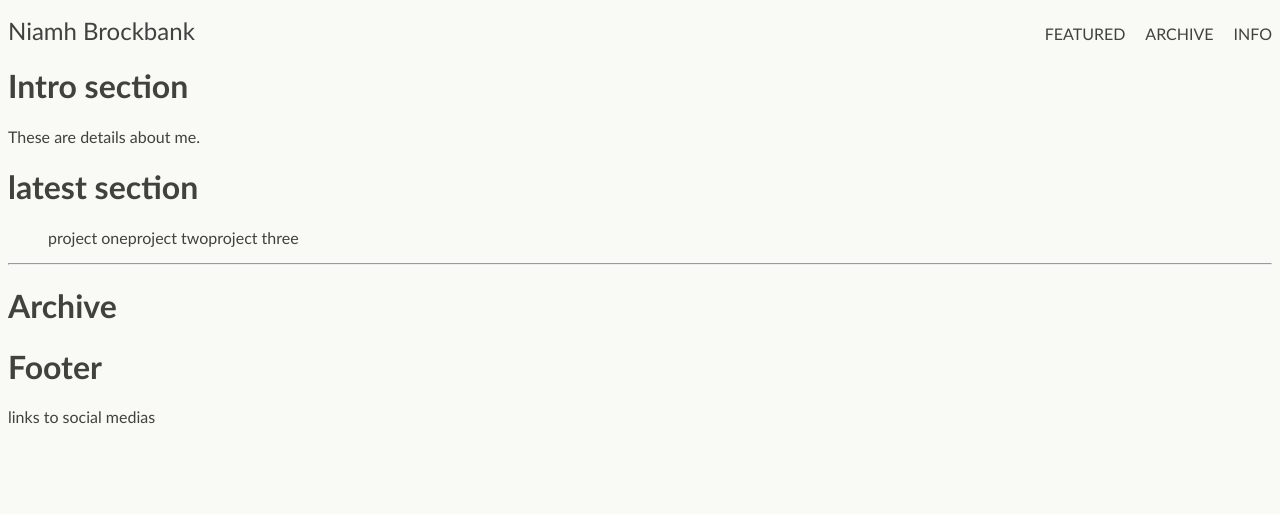
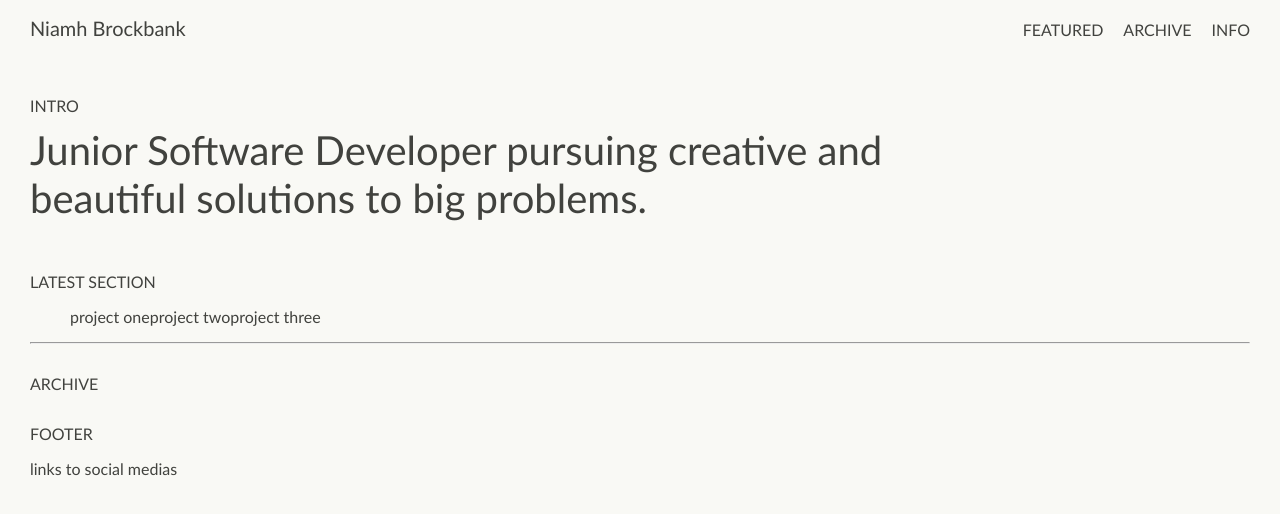
Before and after one commit to niamhbrockbank/portfolio, a React (Create React App) app: page / in a window 1280 px wide. Shown: the top 514 px of the page. Built offline with nearby package versions, Linux system fonts and the light colour scheme.

Commit message:
Style intro section and h1 headings

```diff
--- a/src/components/IntroSection.tsx
+++ b/src/components/IntroSection.tsx
@@ -1,8 +1,10 @@
 export default function IntroSection(): JSX.Element {
   return (
     <>
-      <h1>Intro section</h1>
-      <p>These are details about me.</p>
+      <div id='intro_section'>
+        <h1>Intro</h1>
+        <p id='intro'>Junior Software Developer pursuing creative and beautiful solutions to big problems.</p>
+      </div>
     </>
   );
 }
--- a/src/styles.css
+++ b/src/styles.css
@@ -9,6 +9,14 @@ body {
     sans-serif;
   color: #41423e;
   background-color: #f9f9f5;
+  margin: 10px 30px;
+}
+
+h1 {
+    text-transform: uppercase;
+    font-weight: 100;
+    font-size: medium;
+    padding: 20px 0 0 0px;
 }
 
 #menu_bar {
@@ -16,9 +24,10 @@ body {
   display: flex;
   flex-direction: row;
   list-style-type: none;
-  padding: 0px;
+  padding: 0px 0px 20px;
   align-items: baseline;
   justify-content: space-between;
+  font-size : medium
 }
 
 #menu_list {
@@ -30,8 +39,8 @@ body {
 
 #menu_name {
   margin: 0px;
-  font-size: 24px;
-  padding: 0 50px 0 0;
+  font-size: 20px;
+  padding: 0 50px 0 0px;
   flex-wrap: nowrap;
 }
 
@@ -44,6 +53,16 @@ body {
   border-bottom: 1.5px solid #41423e;
 }
 
+#intro_section {
+    margin: 0 0 30px 0
+}
+
+#intro{
+    font-size: 40px;
+    width : 70vw;
+    margin : 0px
+}
+
 #latest_list {
   list-style-type: none;
   display: flex;
```
